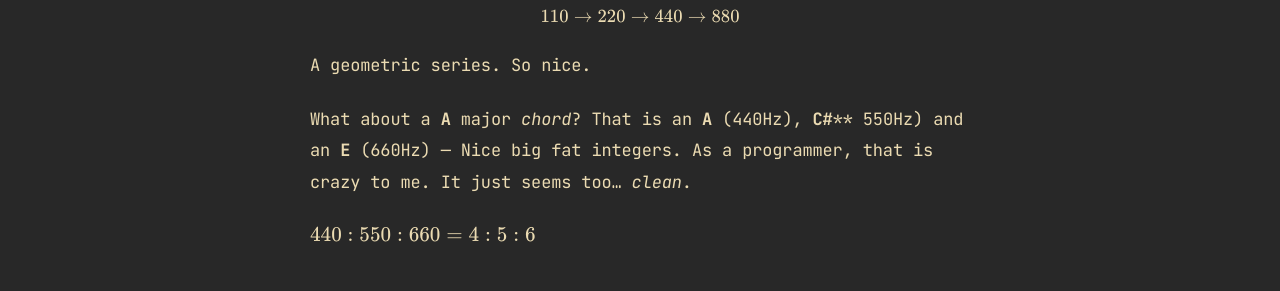
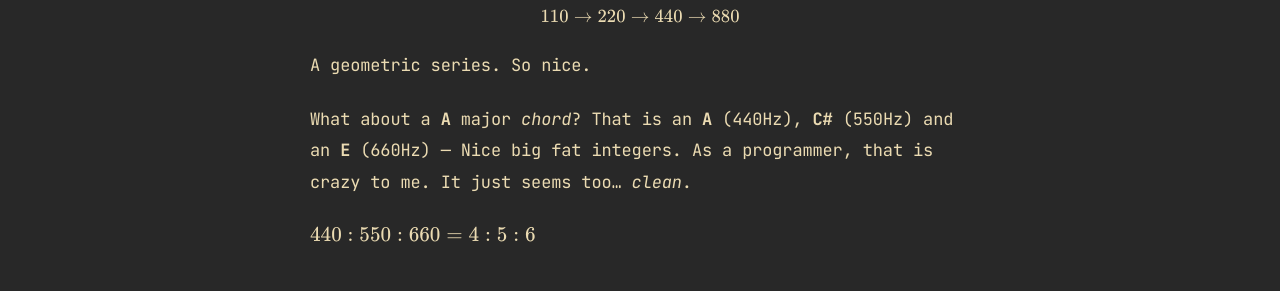
Before and after one commit to RyanRusnak/jekyll_blog, a Jekyll site: the page built from _posts/2026-08-02-the-sound-of-root-two.md, in a window 1280 px wide and 900 px high, scrolled down 672 px. Shown: the part 152-443 px from the top of the window. Built offline with Jekyll 4.4.1, drawn with Linux system fonts in a browser that asks for light colours; some of the changed text lies outside the part shown.

```diff
--- a/_posts/2026-08-02-the-sound-of-root-two.md
+++ b/_posts/2026-08-02-the-sound-of-root-two.md
@@ -28,7 +28,7 @@ $$110 \to 220 \to 440 \to 880 $$
 
 A geometric series. So nice.
 
-What about a **A** major *chord*? That is an **A** (440Hz), **C#**** 550Hz) and an **E** (660Hz) — Nice big fat integers. As a programmer, that is crazy to me. It just seems too… *clean*.
+What about a **A** major *chord*? That is an **A** (440Hz), **C#** (550Hz) and an **E** (660Hz) — Nice big fat integers. As a programmer, that is crazy to me. It just seems too… *clean*.
 
 $$ 440:550:660 = 4:5:6 $$
 ### The Bad sounds
@@ -64,11 +64,15 @@ Instead, of just saying ***D#** is the half way point on the piano between two *
 Remember that the octaves are a geometric series so you can’t take the half way point between 440 and 880 to find the middle.
 
 So the half way point between **A** (440Hz) and **A** (880Hz) is:
+
 $$ 440 \times \sqrt{2} \approx 622.25 $$
+
 That is the true halfway point between the **A** notes which is almost the same frequency as **D#**.
 
 So by definition, if we take the tritone frequency value of A and divide it by the frequency of **A**, you get:
+
 $$ 622.25 \div 440 =1.414$$
+
 Or… the square root of 2.
 
 This tells us that the ratio that our brains **hate the most** is one of the most famous irrational numbers in geometry.
@@ -78,7 +82,7 @@ So next time someone asks “what is the length of the hypotenuse of a triangle
 Our ears love big round integers and hate irrational numbers! If that doesn’t make this whole life thing feel like a video game, then I don’t know what does!
 ### Continued Reading for the Naysayers
 
-*But Ryan, music **IS** a geometric series like any other geometric series so root two isn't special! Look at this!
+*But Ryan, music **IS** a geometric series like any other geometric series so root two isn't special! Look at this!*
 
 $$ 1 \to  2 \to 4 \to 8 \to 16 \to 32 $$
 
```
